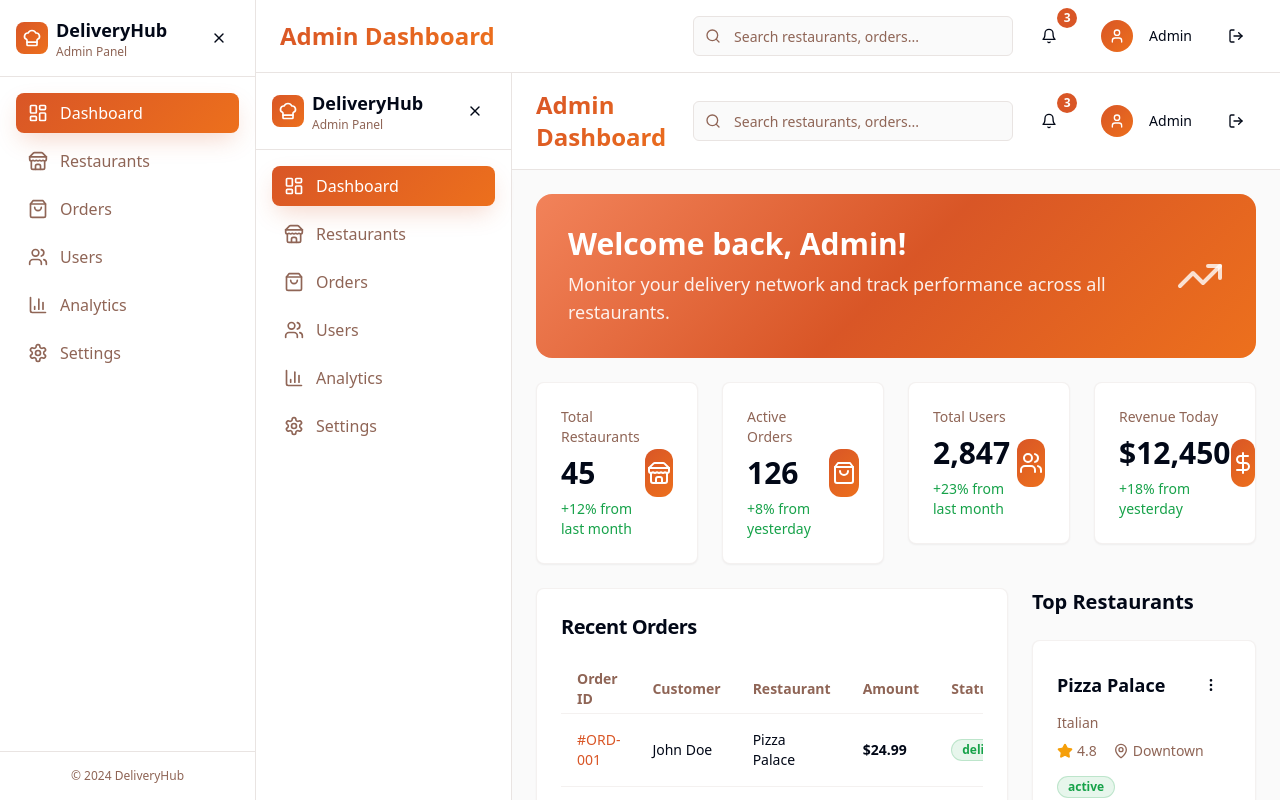
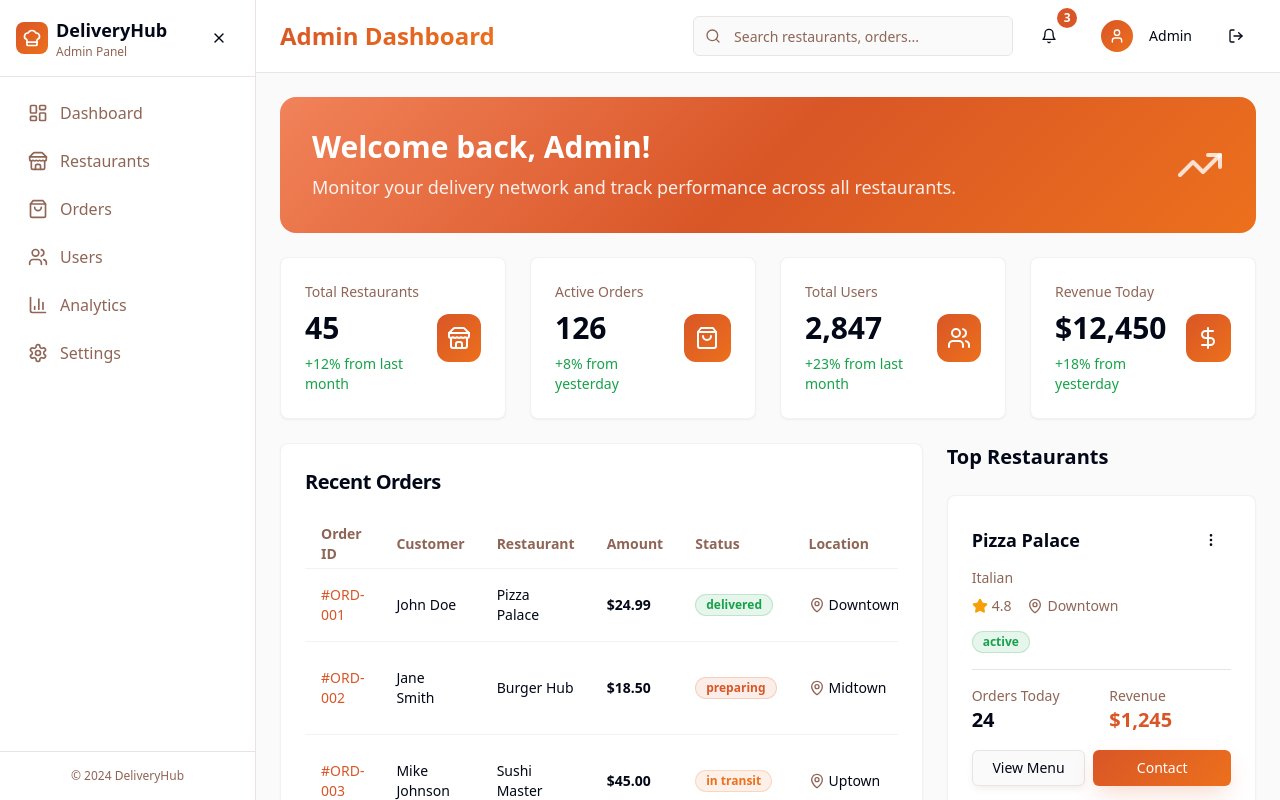
Before and after one commit to jayShah1407/hotel-hop-hub, a React (Vite) app: page / in a window 1280 px wide. Shown: the top 800 px of the page. Built offline with nearby package versions, Linux system fonts and the light colour scheme.

Commit message:
Fix dashboard routing
Ensure that clicking the dashboard link navigates to the correct dashboard page without nesting it within itself.

```diff
--- a/src/App.tsx
+++ b/src/App.tsx
@@ -5,6 +5,7 @@ import { QueryClient, QueryClientProvider } from "@tanstack/react-query";
 import { BrowserRouter, Routes, Route } from "react-router-dom";
 import Index from "./pages/Index";
 import Dashboard from "./pages/Dashboard";
+import { Layout } from "./components/admin/Layout";
 import Restaurants from "./pages/Restaurants";
 import RestaurantMenu from "./pages/RestaurantMenu";
 import AdminLogin from "./pages/AdminLogin";
@@ -24,7 +25,7 @@ const App = () => (
         <Routes>
           <Route path="/" element={<Index />} />
           <Route path="/admin/login" element={<AdminLogin />} />
-          <Route path="/dashboard" element={<Dashboard />} />
+          <Route path="/dashboard" element={<Layout><Dashboard /></Layout>} />
           <Route path="/restaurants" element={<Restaurants />} />
           <Route path="/restaurants/:id/menu" element={<RestaurantMenu />} />
           <Route path="/orders" element={<Orders />} />
--- a/src/components/admin/Sidebar.tsx
+++ b/src/components/admin/Sidebar.tsx
@@ -15,7 +15,7 @@ import { cn } from "@/lib/utils";
 import { Button } from "@/components/ui/button";
 
 const navigation = [
-  { name: "Dashboard", href: "/", icon: LayoutDashboard },
+  { name: "Dashboard", href: "/dashboard", icon: LayoutDashboard },
   { name: "Restaurants", href: "/restaurants", icon: Store },
   { name: "Orders", href: "/orders", icon: ShoppingBag },
   { name: "Users", href: "/users", icon: Users },
--- a/src/pages/Dashboard.tsx
+++ b/src/pages/Dashboard.tsx
@@ -1,4 +1,3 @@
-import { Layout } from "@/components/admin/Layout";
 import { StatsCard } from "@/components/admin/StatsCard";
 import { OrdersTable } from "@/components/admin/OrdersTable";
 import { RestaurantCard } from "@/components/admin/RestaurantCard";
@@ -70,7 +69,6 @@ const topRestaurants = [
 
 export default function Dashboard() {
   return (
-    <Layout>
     <div className="p-6 space-y-6 animate-fade-in">
       {/* Welcome Section */}
       <div className="bg-gradient-hero rounded-2xl p-8 text-white">
@@ -120,6 +118,5 @@ export default function Dashboard() {
         </div>
       </div>
     </div>
-    </Layout>
   );
 }
```
